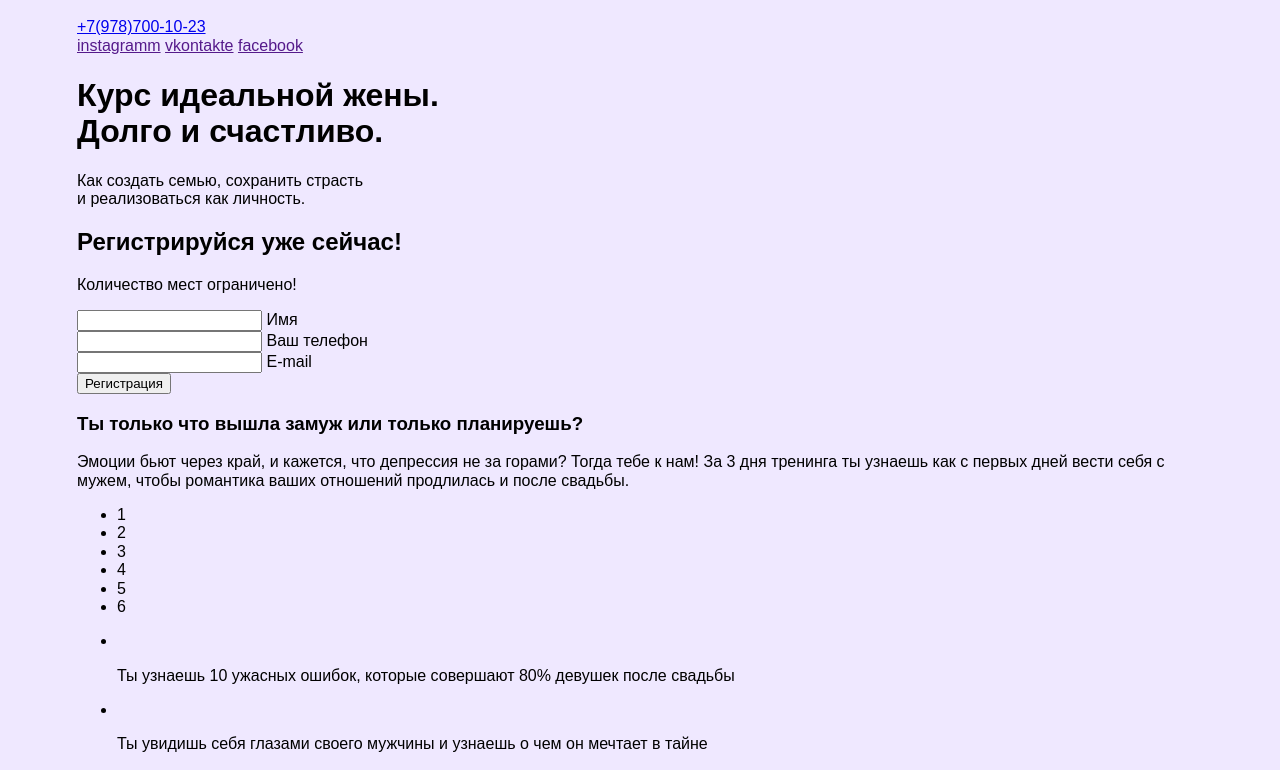
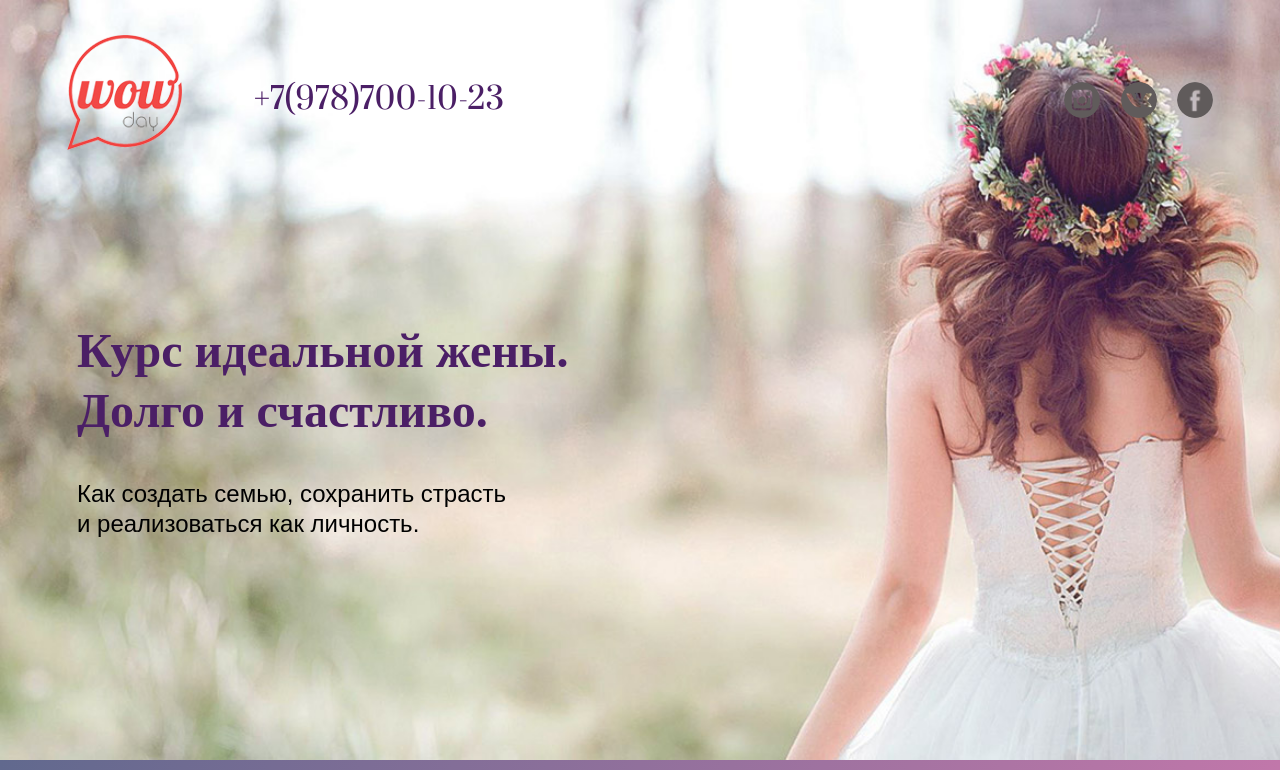
Before and after one commit to Luckymalina/Wedding, a plain HTML site: page index.html in a window 1280 px wide. Shown: the top 770 px of the page. Drawn offline with Linux system fonts and the light colour scheme; a web font is replaced by a local one.

Commit message:
added images

```diff
--- a/css/style.css
+++ b/css/style.css
@@ -11,8 +11,13 @@
     font-style: normal;
 }
 
-
-
+@font-face {
+    font-family: 'prataregular';
+    src: url('../fonts/Prata/prata-regular-webfont.woff2') format('woff2'),
+    url('../fonts/Prata/prata-regular-webfont.woff') format('woff');
+    font-weight: normal;
+    font-style: normal;
+}
 
 
 
@@ -27,10 +32,159 @@ body {
     font-family: 'Fira Sans Condensed', sans-serif;
     color: #000;
     background: #efe8ff;
+    overflow-x: hidden;
+    width: 100vw;
 }
 
+a,
+a:hover {
+    text-decoration: none;
+}
 .container {
     width: 1126px;
     padding: 0 10px;
     margin: 0 auto;
 }
+
+/* header */
+.header {
+    background: url("../images/bg.jpg") no-repeat;
+    -webkit-background-size: cover;
+    background-size: cover;
+    background-attachment: fixed;
+    height: 95vh;
+    width: 100%;
+    position: relative;
+}
+
+
+.header_wrap {
+    background: transparent;
+    z-index: 99;
+    display: -webkit-box;
+    display: -ms-flexbox;
+    display: flex;
+    -webkit-box-pack: justify;
+    -ms-flex-pack: justify;
+    justify-content: flex-start;
+    -webkit-box-align: center;
+    -ms-flex-align: center;
+    align-items: center;
+    height: 150px;
+    padding: 25px 0;
+    position: absolute;
+    top: 0;
+    width: 1146px;
+    left: 50%;
+    margin: 0 0 0 -573px;
+}
+.logo {
+    width: 130px;
+    height: 130px;
+    margin: 0 57px 0 0;
+}
+.logo img {
+    display: inline-block;
+    max-width: 100%;
+    max-height: 100%;
+    width: auto;
+    height: auto;
+    line-height: initial;
+}
+.header-phone_link {
+    color: #4b1f66;
+    font-size: 30px;
+    line-height: 48px;
+    font-family: 'prataregular', serif;
+}
+.social-widget {
+    margin-left: auto;
+}
+.social-widget_link {
+    display: inline-block;
+    vertical-align: top;
+    width: 36px;
+    height: 36px;
+    transition: all linear 0.2s;
+    -webkit-border-radius: 50%;
+    -moz-border-radius: 50%;
+    border-radius: 50%;
+    font-size: 0;
+    margin: 0 16px 0 0;
+}
+.social-widget_link:last-child {
+    margin-right: 0;
+}
+.social-widget_link--instagramm {
+    background: url("../images/ico-inst.png") no-repeat;
+    -webkit-background-size: contain;
+    background-size: contain;
+}
+.social-widget_link--instagramm:hover {
+    background: url("../images/ico-inst-hover.png") no-repeat;
+}
+.social-widget_link--vkontakte {
+    background: url("../images/ico-vk.png") no-repeat;
+    -webkit-background-size: contain;
+    background-size: contain;
+}
+.social-widget_link--vkontakte:hover {
+    background: url("../images/ico-vk-hover.png") no-repeat;
+}
+.social-widget_link--facebook {
+    background: url("../images/ico-fb.png") no-repeat;
+    -webkit-background-size: contain;
+    background-size: contain;
+}
+.social-widget_link--facebook:hover {
+    background: url("../images/ico-fb-hover.png") no-repeat;
+}
+.header-text {
+    display: flex;
+    flex-direction: column;
+    justify-content: center;
+    align-items: flex-start;
+    height: 100vh;
+}
+.header-title {
+    font-family: 'Magnolia Script', serif;
+    font-size: 48px;
+    line-height: 60px;
+    color: #4b1f66;
+    margin: 60px 0 38px 0;
+    padding: 0;
+}
+.header-descriptor {
+    font-size: 24px;
+    line-height: 30px;
+    margin: 0;
+    padding: 0;
+}
+
+/* registration */
+.registration {
+    padding: 14px 0;
+    background: linear-gradient(to right, #61698e, #c177aa);
+}
+.registration_title {
+    margin: 0 0 12px 0;
+    padding: 0;
+    font-size: 30px;
+    line-height: 1em;
+    font-family: 'prataregular', serif;
+    color: #efe8ff;
+    text-align: center;
+    letter-spacing: 1.3px;
+}
+.registration_subtitle {
+    font-size: 24px;
+    line-height: 30px;
+    text-align: center;
+    margin: 0;
+    padding: 0;
+}
+
+
+
+
+/* /registration */
--- /dev/null
+++ b/fonts/Prata/stylesheet.css
@@ -0,0 +1 @@
+/*! Generated by Font Squirrel (https://www.fontsquirrel.com) on April 13, 2017 */
--- a/index.html
+++ b/index.html
@@ -15,9 +15,11 @@
 <body>
 
   <header class="header">
+    <div class="header-bg"></div>
     <div class="container">
+      <div class="header_wrap">
         <div class="logo">
-        <img src="" alt="">
+          <img src="images/logo.png" alt="">
         </div>
         <div class="header-phone">
           <a href="tel:+79787001023" class="header-phone_link">+7(978)700-10-23</a>
@@ -28,24 +30,18 @@
           <a href="" class="social-widget_link social-widget_link--facebook">facebook</a>
         </div>
       </div>
+      <div class="header-text">
+        <h1 class="header-title">Курс идеальной жены.<br> Долго и счастливо.</h1>
+        <p class="header-descriptor">Как создать семью, сохранить страсть <br>
+          и реализоваться как личность.
+        </p>
+      </div>
+    </div>
   </header>
   <!-- /header -->
 
   <div class="content-wrapper">
     <main>
-
-      <section class="promo">
-        <div class="promo-bg"></div>
-        <div class="promo-text">
-          <div class="container">
-            <h1 class="promo-title">Курс идеальной жены.<br> Долго и счастливо.</h1>
-            <p class="promo-descriptor">Как создать семью, сохранить страсть <br>
-              и реализоваться как личность.
-            </p>
-          </div>
-        </div>
-      </section>
-      <!-- /promo -->
 
       <section class="registration">
         <div class="container">
```
Also changed, not shown: fonts/Prata/prata-regular-webfont.woff (added), fonts/Prata/prata-regular-webfont.woff2 (added), images/bg.jpg (added), images/ico-fb-hover.png (added), images/ico-fb.png (added), images/ico-inst-hover.png (added), images/ico-inst.png (added), images/ico-vk-hover.png (added), images/ico-vk.png (added), images/logo.png (added). Lines whose indentation alone changed are shown as unchanged.
